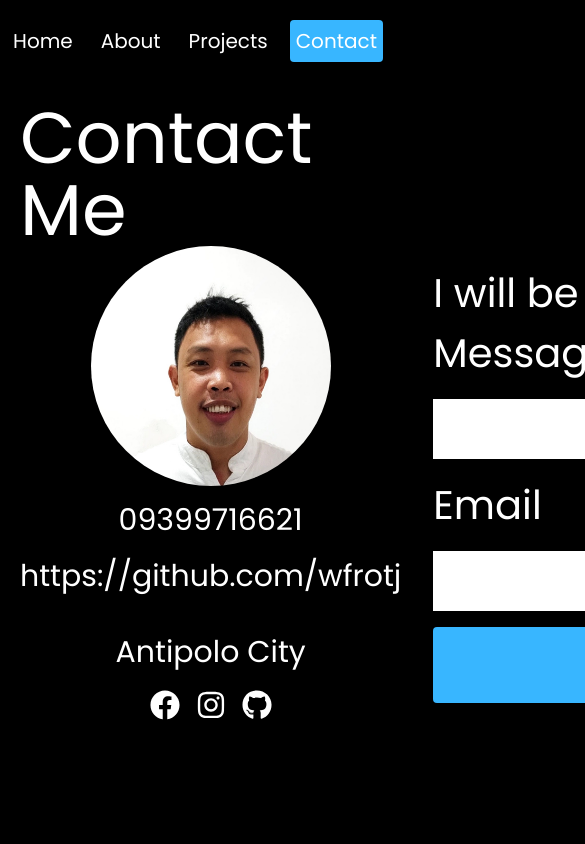
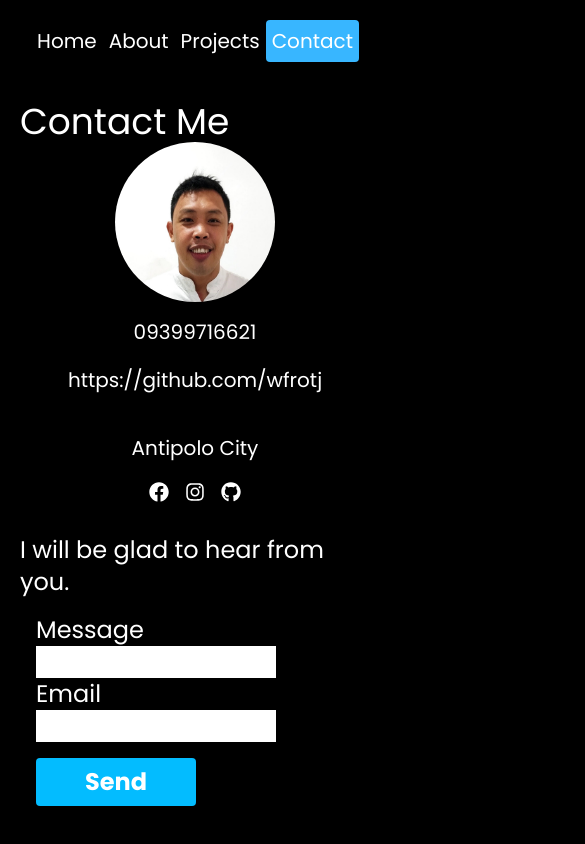
Before and after one commit to wfrotj/itsmetreb, a React (Vite) app: page /contact in a window 390 px wide. Shown: the top 844 px of the page, 585 px wide, since content can reach past the window. Built offline with nearby package versions, Linux system fonts and the light colour scheme.

Commit message:
rendering

```diff
--- a/src/index.css
+++ b/src/index.css
@@ -106,6 +106,7 @@ span {
 .main-span {
   color: var(--quarterly);
 }
+
 .card-image {
   transition: all ease 0.3s;
   cursor: pointer;
@@ -124,12 +125,44 @@ span {
   font-size: 40px;
   cursor: pointer;
 }
+.position {
+  letter-spacing: 10px;
+}
+
 @media (max-width: 640px) {
   header nav {
     display: flex;
-    gap: 16px;
+    gap: 0;
+    justify-content: space-between;
+    max-width: 1200px;
+    margin: 0 auto;
+    font-size: 20px;
+  }
+  .card-container {
+    display: flex;
+    flex-direction: column;
+    align-items: center;
+  }
+
+  .position {
+    letter-spacing: 5px;
+  }
+  .card {
+    max-width: 90%;
+  }
+}
+@media (max-width: 1024px) {
+  header nav {
+    display: flex;
+    gap: 0;
     justify-content: center;
     max-width: 1200px;
     margin: 0 auto;
+    font-size: 20px;
+  }
+  .card-container {
+    display: flex;
+    flex-direction: column;
+    justify-content: center;
   }
 }
--- a/src/layouts/Rootlayout.jsx
+++ b/src/layouts/Rootlayout.jsx
@@ -3,7 +3,7 @@ import { NavLink, Outlet } from "react-router-dom";
 function Rootlayout() {
   return (
     <div>
-      <header>
+      <header className="">
         <nav>
           <NavLink to="/">Home</NavLink>
           <NavLink to="/about">About</NavLink>
--- a/src/navbarpages/About.jsx
+++ b/src/navbarpages/About.jsx
@@ -7,7 +7,7 @@ function About() {
     <div className="about flex flex-row justify-between items-center gap-4">
       <div className="mobile: text-l text-justify mt-4 flex flex-col justify-center ">
         <h2 className="about-me mobile: text-4xl text-center ">About Me</h2>
-        <div className="text-xl p-10">
+        <div className="text-xl laptop:p-10 mobile:p-2">
           <p>
             As a career shifter, my drive to reach higher levels of expertise
             and excel in the field of software development is constant. I
@@ -27,8 +27,8 @@ function About() {
           </p>
         </div>
         <div>
-          <div className="mobile: flex justify-center items-center ">
-            <h2 className="mobile: text-2xl text-center ">Techinal Skills</h2>
+          <div className="mobile:flex justify-center items-center ">
+            <h2 className="mobile:text-2xl text-center ">Techinal Skills</h2>
           </div>
           <section className="mobile: flex flex-wrap justify-center items-center gap-4 mt-4">
             <button className="rounded-full border-white border-solid border-2  w-32 h-10 text-black bg-customYellow ">
@@ -62,11 +62,9 @@ function About() {
             <h3 className="text-xl">Top 4 Student</h3>
           </div>
         </div>
-        <div className="flex justify-center items-center">
-          {" "}
+        <div className="flex justify-center items-center mobile:mt-4">
           <Link to="/projects">
-            <button className="color-main mobile: w-96 bg-blue-500 text-white font-bold py-2 px-4  text-2xl rounded mt-4 hover:bg-white hover:text-blue-400">
-              {" "}
+            <button className="color-main mobile:w-60 tablet:w-80 laptop:w-96 text-white font-bold py-2 px-4  mobile:text-xl tablet:text-2xl laptop:text-2xl laptop:mt-8">
               Here are my Projects
             </button>
           </Link>
--- a/src/navbarpages/Contact.jsx
+++ b/src/navbarpages/Contact.jsx
@@ -22,13 +22,13 @@ function Contact() {
   };
 
   return (
-    <div>
-      <h2 className="text-7xl">Contact Me</h2>{" "}
-      <div className="contact-me  flex flex-row justify-between items-center gap-8">
-        <div className="flex flex-col text-3xl justify-center items-center">
+    <div className="mobile:flex mobile:flex-col">
+      <h2 className="laptop:text-7xl mobile:text-4xl">Contact Me</h2>{" "}
+      <div className="contact-me tablet:flex  tablet:flex-col laptop:flex laptop:flex-row laptop:justify-between laptop:items-center gap-8 mobile:flex mobile:flex-col">
+        <div className="flex laptop:flex-col laptop:text-3xl laptop:justify-center items-center tablet:text-2xl mobile:text-xl mobile:flex mobile:flex-col">
           <img
             src={Picture}
-            className="rounded-full w-60 h-60 flex items-center justify-center "
+            className="rounded-full laptop:w-60 laptop:h-60 mobile:w-40 mobile:h-40  flex items-center justify-center "
           />
           <section className="number mt-4">09399716621</section>
           <p className="github">https://github.com/wfrotj</p>
@@ -36,17 +36,26 @@ function Contact() {
           <div className="flex gap-4">
             <a href="https://www.facebook.com/treb.rodrigo/">
               <FaFacebook className="icon text-white" />
-            </a>{" "}
-            <FaInstagram className="icon text-white" />
-            <FaGithub className=" icontext-white" />
+            </a>
+            <a href="https://www.instagram.com/wilbertrodrigo/">
+              <FaInstagram className="icon text-white" />
+            </a>
+            <a href="https://github.com/wfrotj">
+              <FaGithub className="icon text-white" />
+            </a>
           </div>
         </div>
-        <div>
-          <h3>I will be glad to hear from you</h3>
-          <form onSubmit={handleMessage} className="flex flex-col gap-4">
+        <div className="flex mobile:flex mobile:flex-col tablet:flex-col tablet:justify-center tablet:items-center">
+          <h3 className="laptop:text-4xl mobile:text-2xl">
+            I will be glad to hear from you.
+          </h3>
+          <form
+            onSubmit={handleMessage}
+            className="flex laptop:flex-col laptop:gap-4 mobile:flex-col mobile:text-2xl mobile:p-4"
+          >
             <label>Message</label>
             <input
-              className="text-black"
+              className="text-black flex laptop:w-96 mobile:w-60 tablet:w-80"
               type="text"
               required
               value={message}
@@ -54,13 +63,20 @@ function Contact() {
             />
             <label>Email</label>
             <input
-              className="text-black"
+              className="text-black laptop:w-96 mobile:w-60 tablet:w-80"
               required
               type="text"
               value={email}
               onChange={(e) => setEmail(e.target.value)}
             />
-            <button type="submit">Send</button>
+            <div className="flex mobile:flex-col">
+              <button
+                className="color-main mobile:w-40 bg-blue-500 text-white font-bold py-2 laptop:w-96 laptop:px-4  laptop:text-2xl laptop:rounded mt-4 hover:bg-white "
+                type="submit"
+              >
+                Send
+              </button>
+            </div>
           </form>
         </div>
       </div>
--- a/src/navbarpages/Home.jsx
+++ b/src/navbarpages/Home.jsx
@@ -3,26 +3,39 @@ import enhanced from "../images/enhanced.png";
 
 function Home() {
   return (
-    <div className="home flex flex-col gap-10">
-      <div className="flex flex-row justify-between items-center">
-        <div>
-          <img src={enhanced} alt="background" className="w-90" />
+    <div className="home  flex flex-col gap-10 tablet:gap-20">
+      <div className="flex laptop:flex-row laptop:justify-between items-center mobile:flex-col mobile:gap-10 ">
+        <div className="mobile:flex ">
+          <img
+            src={enhanced}
+            alt="background"
+            className="laptop: w-90  laptop:flex mobile:hidden"
+          />
         </div>
-        <div className="items-center flex flex-col gap-10 justify-center">
-          <h1 className="uppercase laptop: text-2xl">Hey its me</h1>
-          <h1 className="uppercase laptop: main-span text-4xl justify-center font-bold bg-white">
+        <div className="mobile:gap-10 items-center flex flex-col gap-10  justify-center">
+          <h1 className="uppercase mobile:text-xl laptop:text-2xl ">
+            Hey its me
+          </h1>
+
+          <h1 className="main-span uppercase  mobile:text-2xl tablet:text-3xl laptop:text-4xl justify-center font-bold laptop: bg-white ">
             Wilbert rodrigo
           </h1>
-          <h2>WEB DEVELOPER</h2>
-          <p className="statement mobile:text-lg text-4xl text-center laptop: items-center hover:bg-white">
-            I love to <span className="main-span text-6xl">collaborate</span>,
-            let's build <span className="main-span text-6xl">together</span>!
+          <h2 className="position mobile: text-xl"> A WEB DEVELOPER</h2>
+          <p className="statement mobile:text-4xl laptop:text-4xl text-center laptop: items-center hover:bg-white p-4 ">
+            who loves to <span className="main-span text-6xl">collaborate</span>
+            , let's build<br></br>
+            <span className="main-span text-6xl">together</span>!
           </p>
         </div>
+        <img
+          src={enhanced}
+          alt="background"
+          className="laptop: w-90 laptop:hidden mobile:hidden tablet:flex"
+        />
       </div>
       <div className="flex justify-center ">
         <Link to="about">
-          <button className="color-main mobile: w-96  text-white font-bold py-2 px-4 rounded text-2xl mt-8 ">
+          <button className="color-main mobile:w-60 tablet:w-80 laptop:w-96 text-white font-bold py-2 px-4  mobile:text-xl tablet:text-2xl laptop:text-2xl laptop:mt-8 ">
             Know more about me
           </button>
         </Link>
--- a/src/navbarpages/Projects.jsx
+++ b/src/navbarpages/Projects.jsx
@@ -8,10 +8,10 @@ import Button from "react-bootstrap/Button";
 function Projects() {
   return (
     <React.Fragment>
-      <h1 className="project flex justify-center items-center text-3xl mb-8">
+      <h1 className="project mobile:flex mobile:justify-center mobile:items-center mobile:text-center laptop:flex laptop:justify-center items-center text-3xl mb-8">
         Projects Experience
       </h1>
-      <div className="flex justify-center gap-10">
+      <div className="flex justify-center gap-10 mobile:flex mobile:flex-col laptop:flex-row tablet:flex-row">
         <Card style={{ width: "30rem" }}>
           <Card.Img src={project1} className="card-image" />
           <Card.Body>
--- a/src/services/messageService.js
+++ b/src/services/messageService.js
@@ -1,7 +1,7 @@
 import axios from "axios";
 
 const apiClient = axios.create({
-  baseURL: "http://localhost:2020",
+  baseURL: "https://itsmetreb.onrender.com",
   headers: {
     common: {
       "Content-Type": "multipart/form-data",
--- a/tailwind.config.js
+++ b/tailwind.config.js
@@ -13,7 +13,6 @@ export default {
         customGreenText: "#00A64E",
       },
     },
-  },
     plugins: [],
     screens: {
       mobile: "320px",
@@ -25,4 +24,5 @@ export default {
       laptop: "1024px",
       // => @media (min-width: 1280px) { ... }
     },
+  },
 };
--- a/vite.config.js
+++ b/vite.config.js
@@ -5,6 +5,6 @@ import react from "@vitejs/plugin-react";
 export default defineConfig({
   plugins: [react()],
   server: {
-    proxy: "http://localhost:2020",
+    proxy: "https://itsmetreb.onrender.com",
   },
 });
```
Lines whose indentation alone changed are shown as unchanged.
